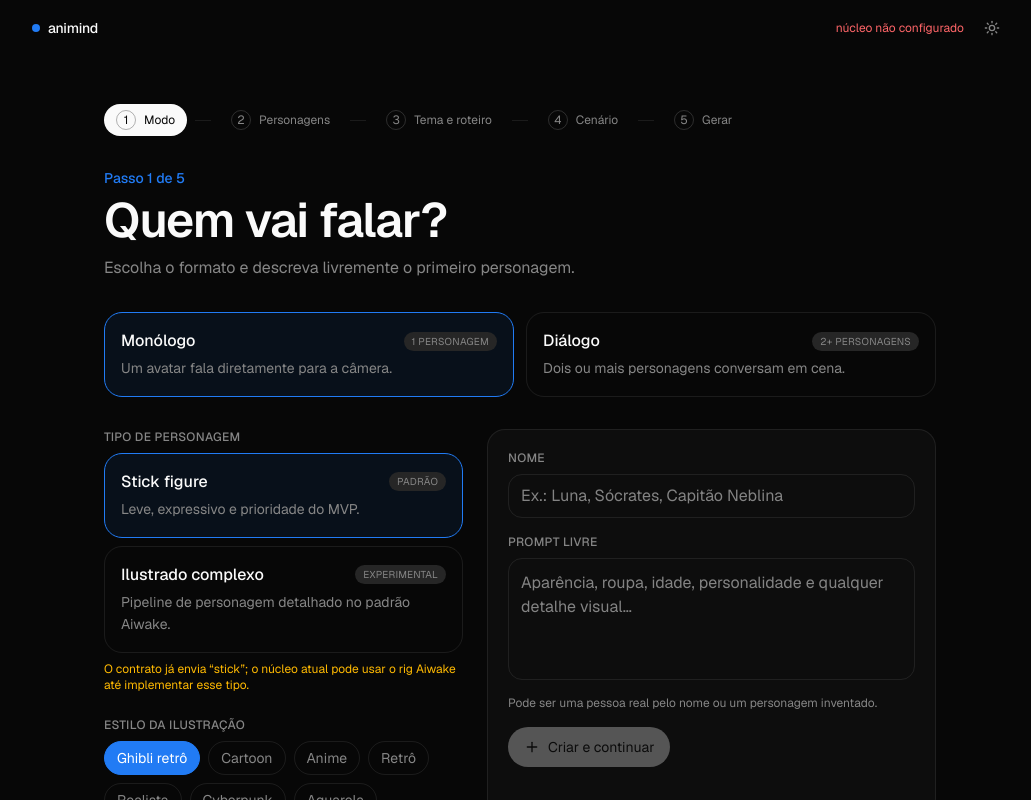
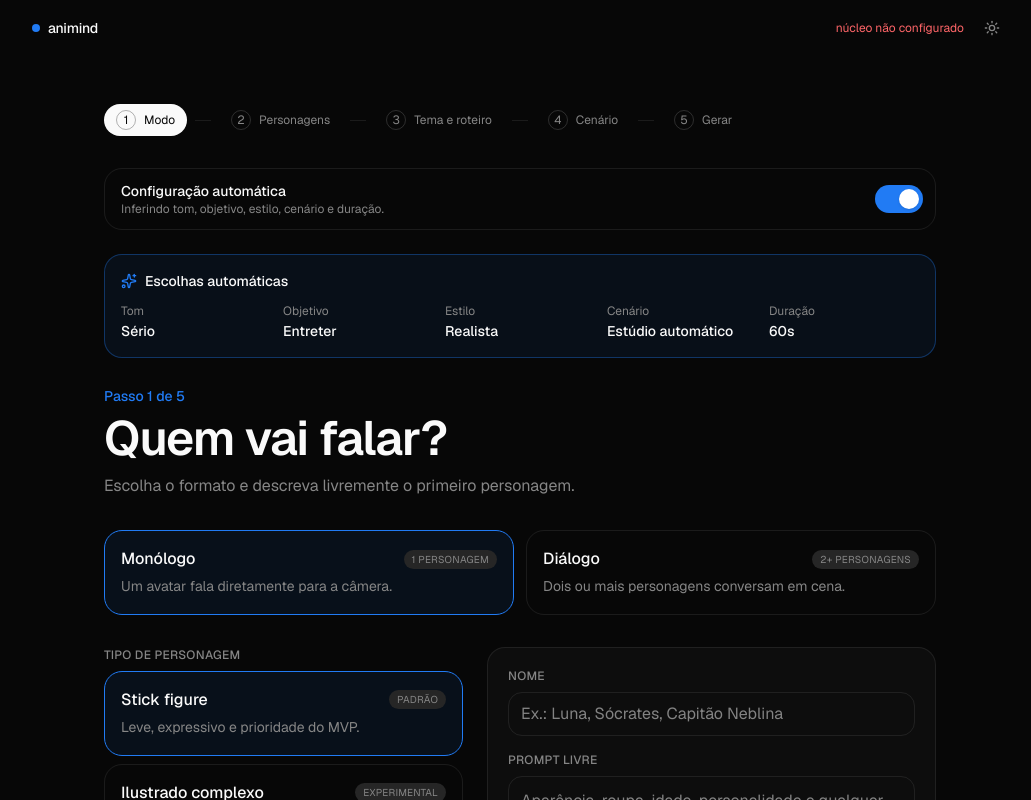
Before and after one commit to diogolean/animind, a Next.js app: page / in a window 1280 px wide. Shown: the top 800 px of the page, without its empty margins (120-1151 px from the left). Built offline with nearby package versions, Linux system fonts and the light colour scheme.

Commit message:
Add automatic and manual creation controls

```diff
--- a/components/composer.tsx
+++ b/components/composer.tsx
@@ -1,8 +1,8 @@
 "use client";
 
-import { useEffect, useState } from "react";
+import { useEffect, useMemo, useState } from "react";
 import { AnimatePresence, motion } from "framer-motion";
-import { Loader2, Trash2 } from "lucide-react";
+import { Loader2, Sparkles, Trash2 } from "lucide-react";
 import { toast } from "sonner";
 import { cn } from "cn";
 import { ART_STYLES } from "@/lib/contract";
@@ -11,13 +11,17 @@ import type {
   Character,
   CharacterType,
   Narrative,
+  Objective,
   RenderResult,
   ScenarioRequest,
   ScenarioResolution,
   Tone,
+  ToneOption,
   VideoFormat,
 } from "@/lib/contract";
 import { HEALTH_EVENT, createCharacter, getTones, resolveScenario, startRender, waitJob } from "@/lib/api";
+import { inferAutoConfig, type AutoConfig } from "@/lib/auto-config";
+import { normalizeToneCatalog } from "@/lib/tones";
 import { Player } from "@/components/player";
 import { Transcript } from "@/components/transcript";
 import { CharacterForm, type CharacterDraft } from "@/components/flow/character-form";
@@ -28,11 +32,12 @@ type CreationMode = "monologue" | "dialogue";
 type ScenarioMode = "auto" | "prompt";
 
 const DEFAULT_DRAFT: CharacterDraft = { name: "", prompt: "" };
-const FALLBACK_TONES = [
-  { id: "comedia" as const, label: "Comédia" },
-  { id: "ficcao" as const, label: "Ficção" },
-  { id: "horror" as const, label: "Horror" },
-  { id: "serio" as const, label: "Sério" },
+const FALLBACK_TONES = normalizeToneCatalog().tones;
+const OBJECTIVES: { id: Objective; label: string }[] = [
+  { id: "ensinar", label: "Ensinar" },
+  { id: "debater", label: "Debater" },
+  { id: "entreter", label: "Entreter" },
+  { id: "convencer", label: "Convencer" },
 ];
 const NARRATIVES: { id: Narrative; label: string }[] = [
   { id: "direto", label: "Direto para a câmera" },
@@ -59,19 +64,49 @@ function ContinueButton({ onClick, disabled, children = "Continuar" }: { onClick
   );
 }
 
+function AutoSummary({ config, tones }: { config: AutoConfig; tones: ToneOption[] }) {
+  const tone = tones.find((option) => option.id === config.tone);
+  const items = [
+    ["Tom", tone?.label ?? config.tone, tone?.fallback],
+    ["Objetivo", OBJECTIVES.find((item) => item.id === config.objective)?.label ?? config.objective],
+    ["Estilo", ART_STYLES.find((item) => item.id === config.artStyle)?.label ?? config.artStyle],
+    ["Cenário", config.scenarioLabel],
+    ["Duração", `${config.duration}s`],
+  ] as const;
+  return (
+    <div data-testid="auto-summary" className="rounded-2xl border border-[var(--accent-brand)]/35 bg-[color-mix(in_oklab,var(--accent-brand)_7%,transparent)] p-4">
+      <p className="flex items-center gap-2 text-sm font-medium"><Sparkles className="size-4 text-[var(--accent-brand)]" />Escolhas automáticas</p>
+      <dl className="mt-3 grid gap-3 text-sm sm:grid-cols-5">
+        {items.map(([label, value, fallback]) => (
+          <div key={label}>
+            <dt className="text-xs text-muted-foreground">{label}</dt>
+            <dd className="mt-0.5 font-medium">
+              {value}
+              {fallback ? <span className="ml-1 rounded-full bg-amber-500/15 px-1.5 py-0.5 text-[9px] uppercase text-amber-600 dark:text-amber-400">fallback</span> : null}
+            </dd>
+          </div>
+        ))}
+      </dl>
+    </div>
+  );
+}
+
 export function Composer() {
   const [step, setStep] = useState(0);
   const [maxStep, setMaxStep] = useState(0);
   const [mode, setMode] = useState<CreationMode>("monologue");
   const [draft, setDraft] = useState<CharacterDraft>(DEFAULT_DRAFT);
   const [characters, setCharacters] = useState<Character[]>([]);
+  const [characterPrompts, setCharacterPrompts] = useState<Record<string, string>>({});
+  const [automatic, setAutomatic] = useState(true);
   const [characterType, setCharacterType] = useState<CharacterType>("stick");
   const [artStyle, setArtStyle] = useState<ArtStyle>("ghibli");
   const [busyCharacter, setBusyCharacter] = useState(false);
   const [topic, setTopic] = useState("");
   const [scriptPrompt, setScriptPrompt] = useState("");
-  const [tone, setTone] = useState<Tone>("comedia");
-  const [tones, setTones] = useState(FALLBACK_TONES);
+  const [tone, setTone] = useState<Tone>("humor");
+  const [tones, setTones] = useState<ToneOption[]>(FALLBACK_TONES);
+  const [objective, setObjective] = useState<Objective>("entreter");
   const [narrative, setNarrative] = useState<Narrative>("direto");
   const [duration, setDuration] = useState<30 | 60 | 90>(60);
   const [scenarioMode, setScenarioMode] = useState<ScenarioMode>("auto");
@@ -83,11 +118,26 @@ export function Composer() {
   const [progress, setProgress] = useState(0);
   const [audio, setAudio] = useState<AudioContext | null>(null);
 
+  const autoConfig = useMemo(
+    () =>
+      inferAutoConfig({
+        mode,
+        characterNames: [...characters.map((character) => character.name), ...(draft.name ? [draft.name] : [])],
+        characterPrompts: [...characters.map((character) => characterPrompts[character.id] ?? ""), ...(draft.prompt ? [draft.prompt] : [])],
+        topic,
+        scriptPrompt,
+      }),
+    [mode, characters, characterPrompts, draft, topic, scriptPrompt],
+  );
+  const selectedTone = automatic ? autoConfig.tone : tone;
+  const selectedObjective = automatic ? autoConfig.objective : objective;
+  const selectedStyle = automatic ? autoConfig.artStyle : artStyle;
+  const selectedDuration = automatic ? autoConfig.duration : duration;
+
   useEffect(() => {
     getTones()
       .then((catalog) => {
         setTones(catalog.tones);
-        setTone(catalog.default);
       })
       .catch(() => {});
   }, []);
@@ -105,9 +155,10 @@ export function Composer() {
         name: draft.name.trim(),
         source: { kind: "prompt", prompt: draft.prompt.trim() },
         characterType,
-        artStyle,
+        artStyle: automatic ? autoConfig.artStyle : artStyle,
       });
       setCharacters((current) => [...current, character]);
+      setCharacterPrompts((current) => ({ ...current, [character.id]: draft.prompt.trim() }));
       setDraft(DEFAULT_DRAFT);
       if (character.generator === "mock" && character.generatorNote) window.dispatchEvent(new Event(HEALTH_EVENT));
       if (advance) go(1);
@@ -119,8 +170,9 @@ export function Composer() {
   }
 
   async function generate() {
-    const request: ScenarioRequest =
-      scenarioMode === "prompt"
+    const request: ScenarioRequest = automatic
+      ? autoConfig.scenarioRequest
+      : scenarioMode === "prompt"
         ? { mode: "prompt", prompt: scenarioPrompt.trim(), characterNames: characters.map((character) => character.name) }
         : { mode: "auto", characterNames: characters.map((character) => character.name) };
     setRendering(true);
@@ -139,13 +191,15 @@ export function Composer() {
         scenarioRequest: request,
         topic: topic.trim(),
         scriptPrompt: scriptPrompt.trim() || undefined,
-        tone,
+        tone: selectedTone,
+        objective: selectedObjective,
         narrative,
-        targetDurationSec: duration,
+        targetDurationSec: selectedDuration,
+        configurationSource: automatic ? "automatic" : "manual",
         lang: "pt-BR",
         format,
         personaMode: "quick",
-        style: artStyle,
+        style: selectedStyle,
       });
       const done = await waitJob(job.id, (state) => setProgress(state.progress));
       setResult(done.result!);
@@ -162,6 +216,26 @@ export function Composer() {
   return (
     <div className="mx-auto w-full max-w-4xl flex-1 px-5 py-8 sm:px-8 sm:py-12">
       <Stepper current={step} maxStep={maxStep} onSelect={setStep} />
+      <div className="mb-6 flex items-center justify-between gap-4 rounded-2xl border p-3 pl-4">
+        <div>
+          <p className="text-sm font-medium">Configuração automática</p>
+          <p className="text-xs text-muted-foreground">
+            {automatic ? "Inferindo tom, objetivo, estilo, cenário e duração." : "Controles manuais liberados."}
+          </p>
+        </div>
+        <button
+          type="button"
+          role="switch"
+          aria-checked={automatic}
+          data-testid="automatic-toggle"
+          onClick={() => setAutomatic((value) => !value)}
+          className={cn("relative h-7 w-12 rounded-full transition-colors", automatic ? "bg-[var(--accent-brand)]" : "bg-muted")}
+        >
+          <span className={cn("absolute top-1 left-1 size-5 rounded-full bg-white shadow-sm transition-transform", automatic ? "translate-x-5" : "translate-x-0")} />
+          <span className="sr-only">{automatic ? "Desligar automático" : "Ligar automático"}</span>
+        </button>
+      </div>
+      {automatic ? <div className="mb-7"><AutoSummary config={autoConfig} tones={tones} /></div> : null}
       <AnimatePresence mode="wait">
         <motion.section
           key={step}
@@ -232,6 +306,12 @@ export function Composer() {
                   </div>
                   <div>
                     <FieldLabel>Estilo da ilustração</FieldLabel>
+                    {automatic ? (
+                      <p data-testid="auto-style" className="rounded-xl border border-dashed p-3 text-sm">
+                        {ART_STYLES.find((style) => style.id === autoConfig.artStyle)?.label}
+                        <span className="ml-2 text-xs text-muted-foreground">inferido do personagem</span>
+                      </p>
+                    ) : (
                       <div className="flex flex-wrap gap-2">
                         {ART_STYLES.map((style) => (
                           <button
@@ -250,6 +330,7 @@ export function Composer() {
                           </button>
                         ))}
                       </div>
+                    )}
                   </div>
                 </div>
                 <CharacterForm
@@ -276,7 +357,7 @@ export function Composer() {
                     <div>
                       <p className="font-medium">{character.name}</p>
                       <p className="mt-1 text-xs text-muted-foreground">
-                        {characterType === "stick" ? "Stick figure" : "Ilustrado Aiwake"} · {ART_STYLES.find((style) => style.id === artStyle)?.label}
+                        {characterType === "stick" ? "Stick figure" : "Ilustrado Aiwake"} · {ART_STYLES.find((style) => style.id === (character.artStyle ?? artStyle))?.label}
                       </p>
                     </div>
                     {(mode === "dialogue" || index > 0) && (
@@ -319,6 +400,7 @@ export function Composer() {
                     className="h-11 w-full rounded-xl border bg-transparent px-3 outline-none focus:border-foreground/30"
                   />
                 </label>
+                {!automatic ? (
                   <label>
                     <FieldLabel>Tom</FieldLabel>
                     <select
@@ -327,9 +409,28 @@ export function Composer() {
                       onChange={(event) => setTone(event.target.value as Tone)}
                       className="h-11 w-full rounded-xl border bg-background px-3 outline-none"
                     >
-                    {tones.map((item) => <option key={item.id} value={item.id}>{item.label}</option>)}
+                      {tones.map((item) => <option key={item.id} value={item.id}>{item.label}{item.fallback ? " · fallback" : ""}</option>)}
+                    </select>
+                    {tones.find((item) => item.id === tone)?.fallback ? (
+                      <span data-testid="tone-fallback" className="mt-1 block text-xs text-amber-600 dark:text-amber-400">
+                        O núcleo aproxima este tom por “{tones.find((item) => item.id === tone)?.coreId}”.
+                      </span>
+                    ) : null}
+                  </label>
+                ) : null}
+                {!automatic ? (
+                  <label>
+                    <FieldLabel>Objetivo</FieldLabel>
+                    <select
+                      data-testid="objective"
+                      value={objective}
+                      onChange={(event) => setObjective(event.target.value as Objective)}
+                      className="h-11 w-full rounded-xl border bg-background px-3 outline-none"
+                    >
+                      {OBJECTIVES.map((item) => <option key={item.id} value={item.id}>{item.label}</option>)}
                     </select>
                   </label>
+                ) : null}
                 <label>
                   <FieldLabel>Narrativa</FieldLabel>
                   <select
@@ -343,6 +444,7 @@ export function Composer() {
                     ))}
                   </select>
                 </label>
+                {!automatic ? (
                   <div>
                     <FieldLabel>Duração desejada</FieldLabel>
                     <div className="flex gap-2">
@@ -362,6 +464,7 @@ export function Composer() {
                       ))}
                     </div>
                   </div>
+                ) : null}
                 <label className="sm:col-span-2">
                   <FieldLabel>Direção do roteiro (opcional)</FieldLabel>
                   <textarea
@@ -375,7 +478,9 @@ export function Composer() {
                   />
                 </label>
               </div>
-              <p className="mt-3 text-xs text-muted-foreground">Duração e direção são metas; o núcleo pode ajustar ao tempo real da voz.</p>
+              <p className="mt-3 text-xs text-muted-foreground">
+                Objetivo, duração e direção são enviados no pedido; o núcleo atual só aplica o tom e pode ajustar o tempo à voz.
+              </p>
               <ContinueButton onClick={() => go(3)} disabled={!topic.trim()}>
                 Escolher cenário
               </ContinueButton>
@@ -386,7 +491,16 @@ export function Composer() {
             <>
               <p className="text-sm font-medium text-[var(--accent-brand)]">Passo 4 de 5</p>
               <h1 className="mt-2 text-3xl font-semibold tracking-tight">Cenário</h1>
-              <p className="mt-2 text-muted-foreground">Use a época dos personagens ou dirija a ambientação com suas palavras.</p>
+              <p className="mt-2 text-muted-foreground">
+                {automatic ? "A época, o tema e os personagens definem a ambientação." : "Use a época dos personagens ou dirija a ambientação com suas palavras."}
+              </p>
+              {automatic ? (
+                <div data-testid="auto-scenario" className="mt-7 rounded-2xl border border-[var(--accent-brand)] p-5">
+                  <p className="text-xs uppercase tracking-wide text-muted-foreground">Cenário inferido</p>
+                  <p className="mt-1 text-lg font-medium">{autoConfig.scenarioLabel}</p>
+                  <p className="mt-2 text-sm text-muted-foreground">Você pode desligar Automático para escolher ou descrever outro cenário.</p>
+                </div>
+              ) : (
                 <div className="mt-7 grid gap-3 sm:grid-cols-2">
                   <ChoiceCard
                     data-testid="scenario-auto"
@@ -404,7 +518,8 @@ export function Composer() {
                     description="Escreva a época, local, luz e atmosfera desejados."
                   />
                 </div>
-              {scenarioMode === "prompt" ? (
+              )}
+              {!automatic && scenarioMode === "prompt" ? (
                 <label className="mt-5 block">
                   <FieldLabel>Prompt do cenário</FieldLabel>
                   <textarea
@@ -420,7 +535,7 @@ export function Composer() {
                   </span>
                 </label>
               ) : null}
-              <ContinueButton onClick={() => go(4)} disabled={scenarioMode === "prompt" && !scenarioPrompt.trim()}>
+              <ContinueButton onClick={() => go(4)} disabled={!automatic && scenarioMode === "prompt" && !scenarioPrompt.trim()}>
                 Revisar e gerar
               </ContinueButton>
             </>
@@ -432,11 +547,13 @@ export function Composer() {
               <h1 className="mt-2 text-3xl font-semibold tracking-tight">Pronto para gerar</h1>
               <div className="mt-7 grid gap-3 rounded-2xl border p-5 text-sm sm:grid-cols-2">
                 <div><span className="text-muted-foreground">Modo</span><p className="mt-1 font-medium">{mode === "monologue" ? "Monólogo" : `Diálogo · ${characters.length} personagens`}</p></div>
+                <div><span className="text-muted-foreground">Configuração</span><p className="mt-1 font-medium">{automatic ? "Automática" : "Manual"}</p></div>
                 <div><span className="text-muted-foreground">Elenco</span><p className="mt-1 font-medium">{characters.map((character) => character.name).join(", ")}</p></div>
                 <div><span className="text-muted-foreground">Tema</span><p className="mt-1 font-medium">{topic}</p></div>
-                <div><span className="text-muted-foreground">Tom e duração</span><p className="mt-1 font-medium">{tones.find((item) => item.id === tone)?.label} · {duration}s</p></div>
-                <div><span className="text-muted-foreground">Visual</span><p className="mt-1 font-medium">{characterType === "stick" ? "Stick figure" : "Ilustrado Aiwake"} · {ART_STYLES.find((item) => item.id === artStyle)?.label}</p></div>
-                <div><span className="text-muted-foreground">Cenário</span><p className="mt-1 font-medium">{scenarioMode === "auto" ? "Automático por época" : scenarioPrompt}</p></div>
+                <div><span className="text-muted-foreground">Tom e objetivo</span><p className="mt-1 font-medium">{tones.find((item) => item.id === selectedTone)?.label} · {OBJECTIVES.find((item) => item.id === selectedObjective)?.label}</p></div>
+                <div><span className="text-muted-foreground">Duração</span><p className="mt-1 font-medium">{selectedDuration}s</p></div>
+                <div><span className="text-muted-foreground">Visual</span><p className="mt-1 font-medium">{characterType === "stick" ? "Stick figure" : "Ilustrado Aiwake"} · {ART_STYLES.find((item) => item.id === selectedStyle)?.label}</p></div>
+                <div><span className="text-muted-foreground">Cenário</span><p className="mt-1 font-medium">{automatic ? autoConfig.scenarioLabel : scenarioMode === "auto" ? "Automático por época" : scenarioPrompt}</p></div>
               </div>
               <div className="mt-4 flex flex-wrap items-center gap-2">
                 <FieldLabel>Formato</FieldLabel>
```
Lines whose indentation alone changed are shown as unchanged.
